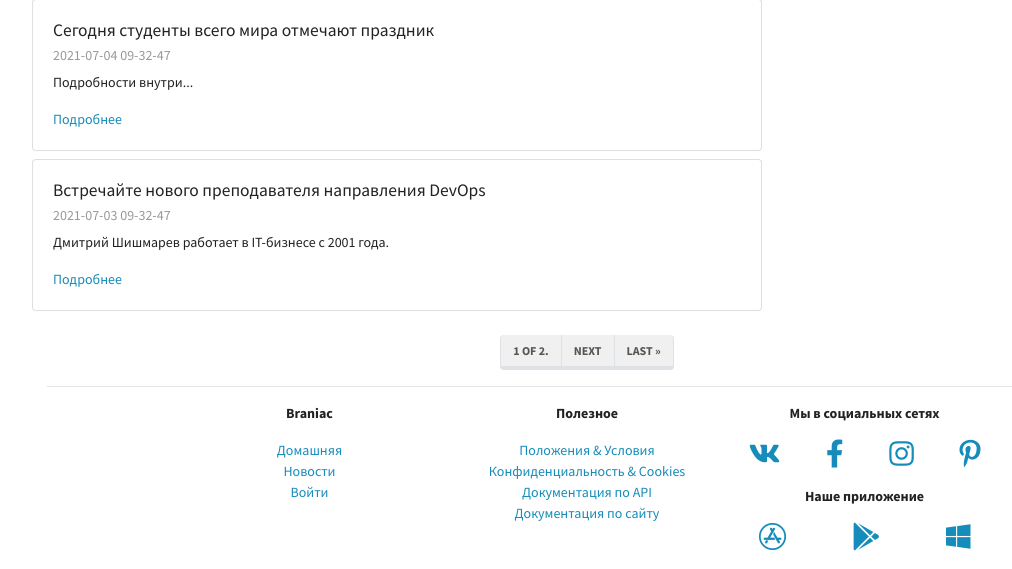
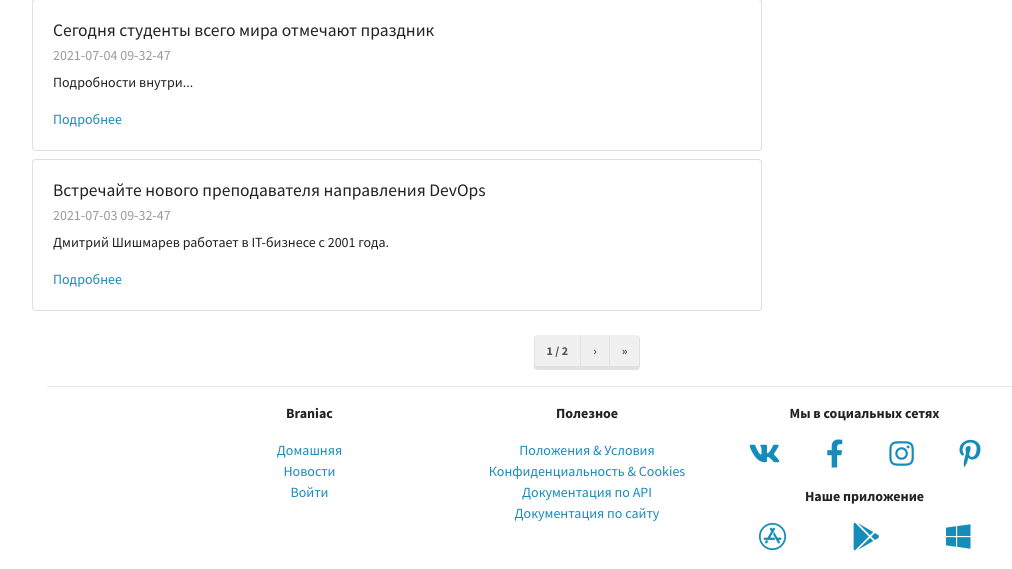
Before and after one commit to HappySeien/DjangoBasic, a Django app: page /mainapp/news/1 in a window 1280 px wide. Shown: the part 586-1155 px from the top of the page, without its empty margins (53-1065 px from the left). Run offline with Django 4.2, Linux system fonts and the light colour scheme; data comes from the database, SQL or seed files in the repository; parts of the project's set-up code (start-up, migrations or seed data) failed here and were passed over; some libraries are stand-ins or nearby versions.

Commit message:
pagination inc edit
edit pagination

```diff
--- a/my_project/mainapp/templates/mainapp/includes/inc_pagination.html
+++ b/my_project/mainapp/templates/mainapp/includes/inc_pagination.html
@@ -3,21 +3,21 @@
         <ul class="pagination">
             {% if page_obj.has_previous %}
                 <li class="page-item">
-                    <a class="page-link" href="1">&laquo; first</a>
+                    <a class="page-link" href="1">&laquo;</a>
                 </li>
                 <li class="page-item">
-                    <a class="page-link" href="{{ page_obj.previous_page_number }}">Previous</a>
+                    <a class="page-link" href="{{ page_obj.previous_page_number }}">&lsaquo;</a>
                 </li>
             {% endif %}
             <li class="page-item">
-                <a class="page-link" href="#">{{ page_obj.number }} of {{ page_obj.paginator.num_pages }}.</a>
+                <a class="page-link" href="#">{{ page_obj.number }} / {{ page_obj.paginator.num_pages }}</a>
             </li>
             {% if page_obj.has_next %}
                 <li class="page-item">
-                    <a class="page-link" href="{{ page_obj.next_page_number }}">Next</a>
+                    <a class="page-link" href="{{ page_obj.next_page_number }}">&rsaquo;</a>
                 </li>
                 <li class="page-item">
-                    <a class="page-link" href="{{ page_obj.paginator.num_pages }}">last &raquo;</a>
+                    <a class="page-link" href="{{ page_obj.paginator.num_pages }}">&raquo;</a>
                 </li>
             {% endif %}
         </ul>
```
